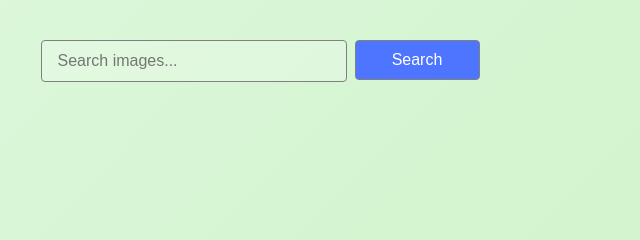
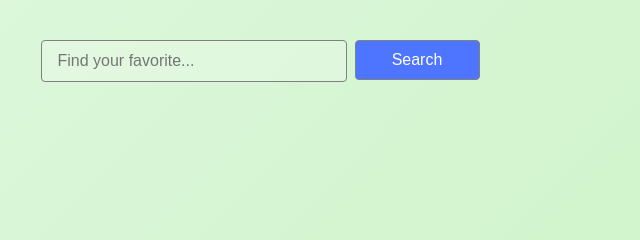
Before and after one commit to Yaroslav13-13/goit-js-hw-12, a website built with Vite: page src/index.html in a window 1280 px wide. Shown: the top 240 px of the page, 380-1020 px from the left. Built offline with nearby package versions, Linux system fonts and the light colour scheme; what simplelightbox would draw is missing.

Commit message:
HW-JS-12

```diff
--- a/src/index.html
+++ b/src/index.html
@@ -52,10 +52,11 @@
       <form class="form">
         <label class="label-pix">
           <input
+            id="typewriter"
             class="pix-input"
             type="text"
-            name="search-text"
-            placeholder="Search images..."
+            placeholder=""
+            autocomplete="off"
             required
           />
         </label>
--- a/src/main.js
+++ b/src/main.js
@@ -102,3 +102,35 @@ function smoothScroll() {
     behavior: 'smooth',
   });
 }
+
+const inputHolder = document.getElementById('typewriter');
+const words = [
+  'Search images...',
+  'Find your favorite...',
+  'Try "nature" or "sky"',
+];
+let wordIndex = 0;
+let charIndex = 0;
+let isDeleting = false;
+
+function typeEffect() {
+  const currentWord = words[wordIndex];
+  const visibleText = currentWord.slice(0, charIndex);
+  inputHolder.setAttribute('placeholder', visibleText);
+
+  if (!isDeleting && charIndex < currentWord.length) {
+    charIndex++;
+    setTimeout(typeEffect, 100);
+  } else if (isDeleting && charIndex > 0) {
+    charIndex--;
+    setTimeout(typeEffect, 50);
+  } else {
+    isDeleting = !isDeleting;
+    if (!isDeleting) {
+      wordIndex = (wordIndex + 1) % words.length;
+    }
+    setTimeout(typeEffect, 1000);
+  }
+}
+
+typeEffect();
```
